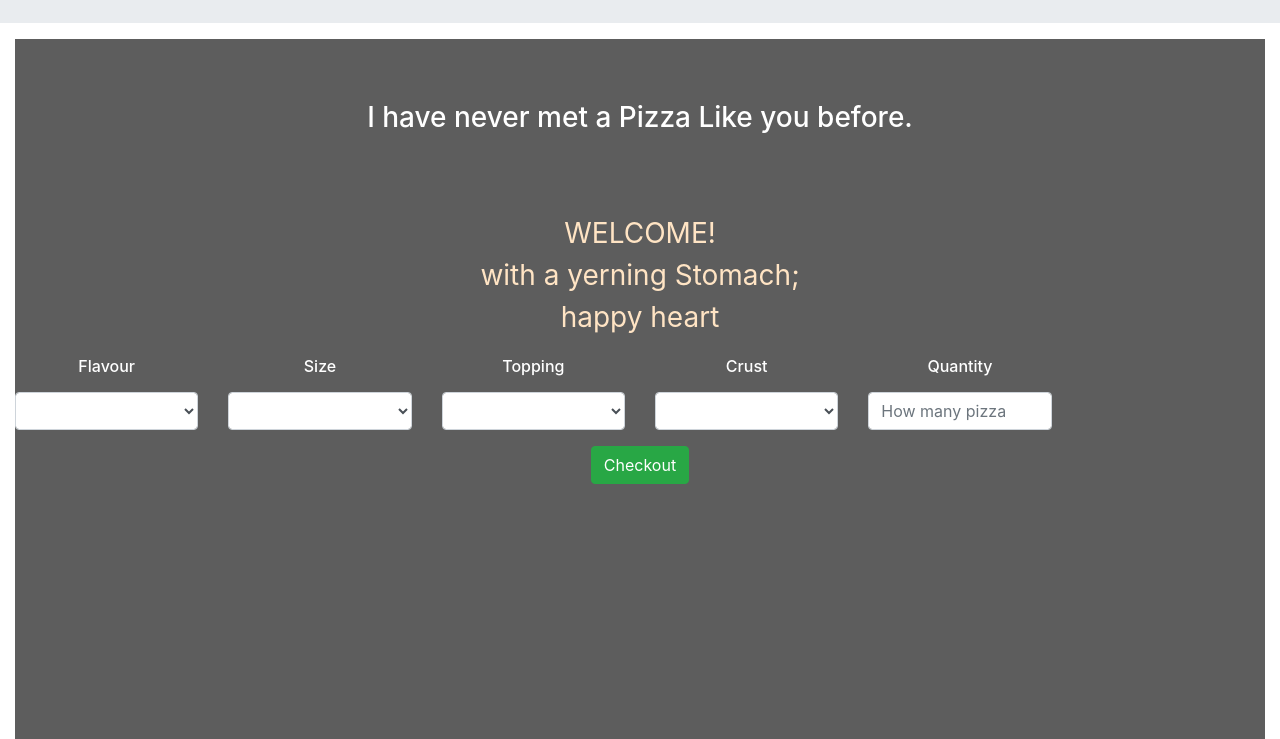
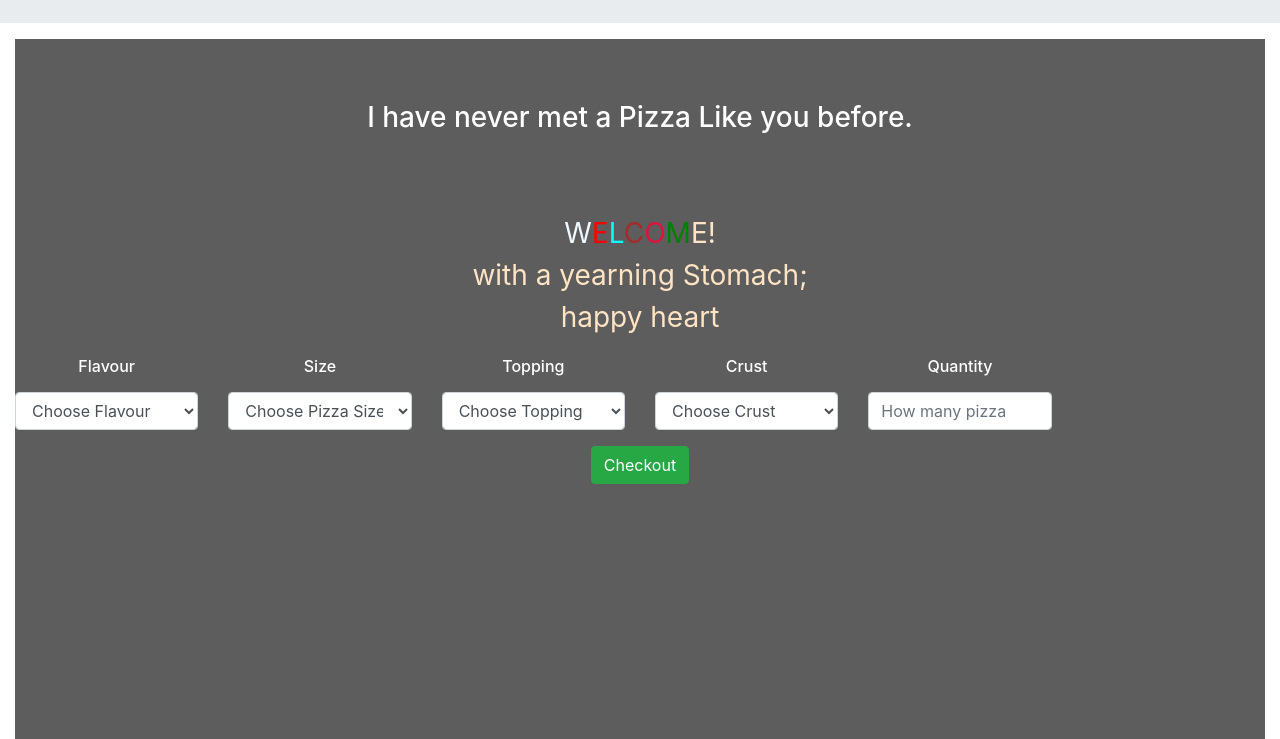
Before and after one commit to antomuli/PIZZAP, a plain HTML site: page index.html in a window 1280 px wide. Shown: the part 167-906 px from the top of the page. Drawn offline with Linux system fonts and the light colour scheme.

Commit message:
add placeholders in the option tags

```diff
--- a/css/styles.css
+++ b/css/styles.css
@@ -13,3 +13,24 @@ h3{
   padding-top: 5%;
   padding-bottom: 5.5%;
 }
+.w{
+  color: aliceblue;
+}
+.e{
+  color: greenyellow;
+}
+.l{
+  color: aqua;
+}
+.c{
+  color: brown;
+}
+.o{
+  color: crimson;
+}
+.m{
+  color: green;
+}
+.e{
+  color: red;
+}
--- a/index.html
+++ b/index.html
@@ -15,11 +15,11 @@
 
       <ul class="navbar-nav mr-auto">
         <li class="nav-item active">
-          <a class="nav-link" href="#HOME">HOME</a>
+          <a class="nav-link" href="index.html">HOME</a>
         </li>
         <br> <br>
         <li class="nav-item active">
-          <a class="nav-link" href="#About">ABOUT</a>
+          <a class="nav-link" href="about.html">ABOUT</a>
         </li>
         <br> <br>
 
@@ -38,7 +38,7 @@
         <div class="col-md-12">
           <h3>I have never met a Pizza Like you before.</h3>
           <p><span class="w">W</span><span class="e">E</span><span class="l">L</span><span class="c">C</span><span
-              class="o">O</span><span class="m">M</span><span class="e!">E!</span><br>with a yerning Stomach;<br>happy heart</p>
+              class="o">O</span><span class="m">M</span><span class="e!">E!</span><br>with a yearning Stomach;<br>happy heart</p>
         </div>
         <div class="col-md-2">
           <div class="form-group">
@@ -46,7 +46,7 @@
               <h6>Flavour</h6>
             </label>
             <select class="form-control" id="pizzasize">
-              <option value="choose"></option>
+              <option value="choose">Choose Flavour</option>
               <option label="Proscuitto"></option>
               <option label="Cantaloupe"></option>
               <option label="Hummus"></option>
@@ -60,7 +60,7 @@
               <h6>Size</h6>
             </label>
             <select class="form-control" id="pizzasize">
-              <option value="choose"></option>
+              <option value="choose">Choose Pizza Size</option>
               <option label="Large -Ksh 2000" value="2000"></option>
               <option label="Medium -Ksh 1500" value="1500"></option>
               <option label="Large -Ksh 1000" value="1000"></option>
@@ -73,7 +73,7 @@
               <h6>Topping</h6>
             </label>
             <select class="form-control" id="topping">
-              <option value="choose"></option>
+              <option value="choose">Choose Topping</option>
               <option label="Bacon" value="120"></option>
               <option label="Mushroom" value="120"></option>
               <option label="Sausages" value="100"></option>
@@ -89,8 +89,8 @@
             <label for="pizzaCrust">
               <h6>Crust</h6>
             </label>
-            <select class="form-control" id="topping">
-              <option value="choose"></option>
+            <select class="form-control" id="crust">
+              <option value="choose">Choose Crust</option>
               <option label="Thin Crust" value="700"></option>
               <option label="Thick Crust" value="650"></option>
               <option label="Deep Crust" value="600"></option>
```
Also changed, not shown: css/about.html (added, +31 -0 lines), images/about.jpeg (added).
